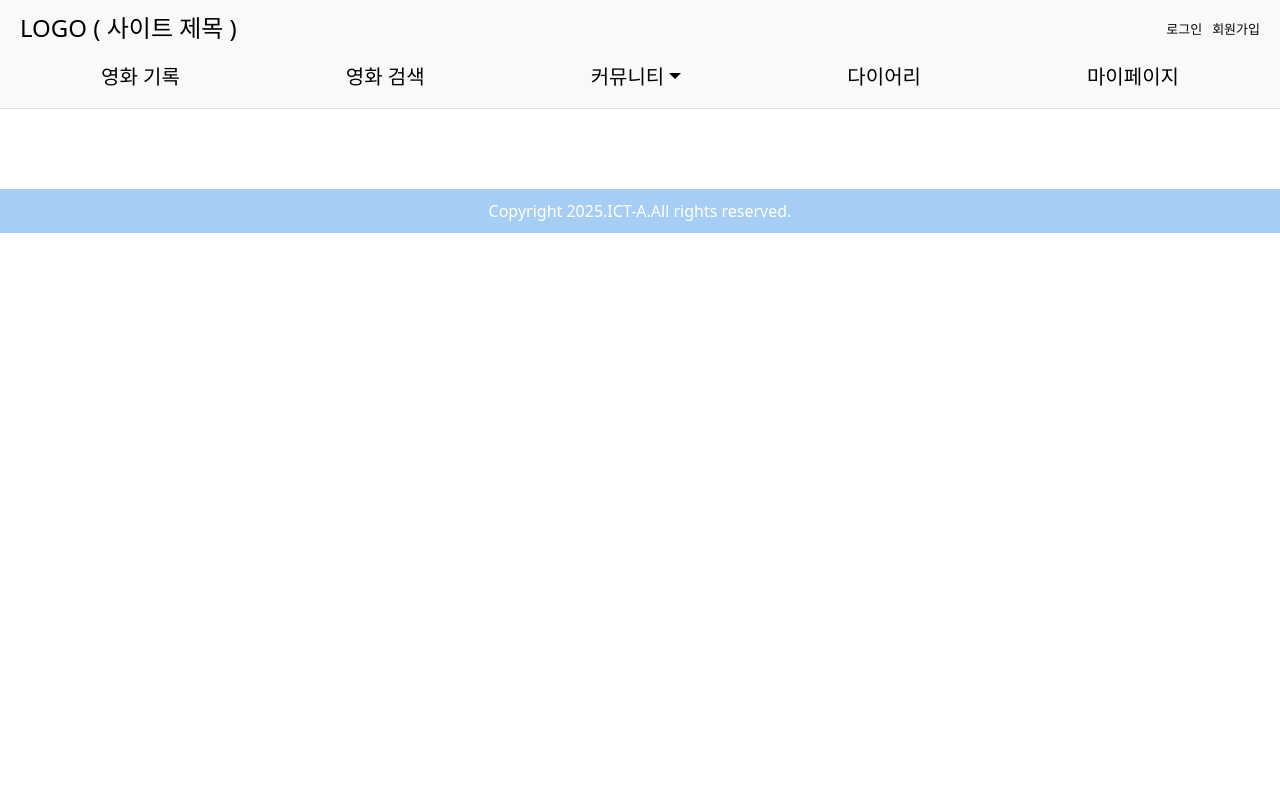
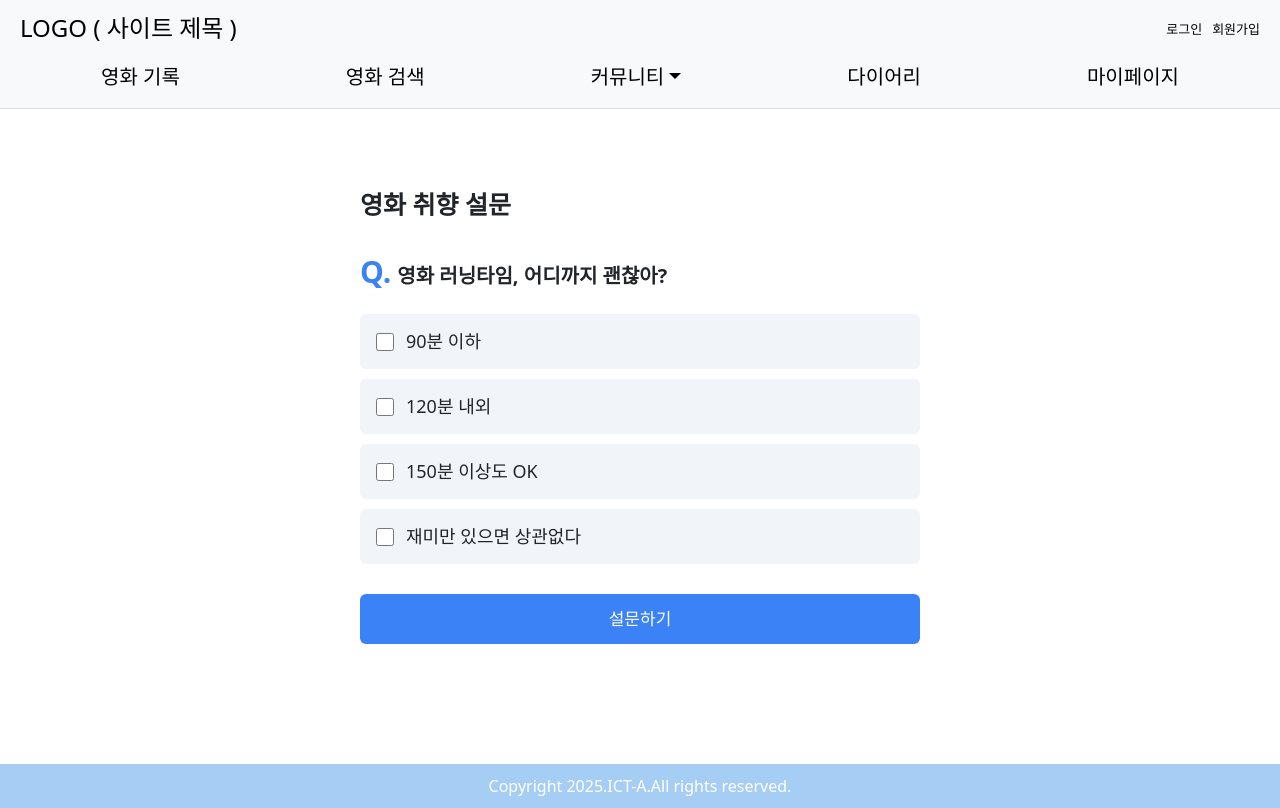
Before and after one commit to ICT-4-A/Frontend, a React (Create React App) app: page /survey/detail in a window 1280 px wide. Built offline with nearby package versions, Linux system fonts and the light colour scheme.

Commit message:
Feat: 설문조사 디테일 페이지 UI 구현

```diff
--- a/src/components/Navbar.tsx
+++ b/src/components/Navbar.tsx
@@ -60,6 +60,11 @@ const Navbar: React.FC = () => {
                     설문조사
                   </Link>
                 </li>
+                <li>
+                  <Link className="dropdown-item" to="/survey/detail">
+                    설문조사 Detail
+                  </Link>
+                </li>
               </ul>
             </li>
 
--- /dev/null
+++ b/src/contents/Survey/SurveryDetail.css
@@ -0,0 +1,80 @@
+.survey-wrap {
+  max-width: 600px;
+  margin: 60px auto;
+  padding: 0 20px;
+}
+
+.survey-title {
+  font-size: 25px;
+  font-weight: bold;
+  margin-bottom: 30px;
+}
+
+.survey-box {
+  background-color: #ffffff;
+}
+
+.survey-question {
+  font-size: 20px;
+  font-weight: 700;
+  margin-bottom: 20px;
+}
+
+.Q-mark {
+  color: #3b82f6;
+  font-size: 30px;
+  font-weight: bold;
+  margin-right: 6px;
+}
+
+.survey-options {
+  list-style: none;
+  padding: 0;
+  margin: 0 0 30px 0;
+}
+
+.option-item {
+  display: flex;
+  align-items: center;
+  gap: 10px;
+  background-color: #f1f5f9;
+  padding: 14px 16px;
+  border-radius: 6px;
+  margin-bottom: 10px;
+  cursor: pointer;
+}
+
+.option-item input {
+  cursor: pointer;
+}
+.option-item {
+  display: flex;
+  align-items: center;
+  gap: 12px;
+  cursor: pointer;
+}
+
+.survey-checkbox {
+  width: 18px;
+  height: 18px;
+  accent-color: #3b82f6;
+}
+.answer-option{
+    font-size: 18px;
+    font-weight: 500;
+}
+
+.submit-btn {
+  width: 100%;
+  padding: 12px;
+  background-color: #3b82f6;
+  color: #fff;
+  border: none;
+  border-radius: 6px;
+  font-size: 17px;
+  cursor: pointer;
+}
+
+.submit-btn:hover {
+  background-color: #2563eb;
+}
--- /dev/null
+++ b/src/contents/Survey/SurveryDetail.tsx
@@ -0,0 +1,51 @@
+import React from "react";
+import "./SurveryDetail.css";
+
+const SurveryDetail: React.FC = () => {
+  return (
+    <div className="survey-wrap">
+      <h2 className="survey-title">영화 취향 설문</h2>
+
+      <div className="survey-box">
+        <p className="survey-question">
+          <span className="Q-mark">Q.</span>
+          영화 러닝타임, 어디까지 괜찮아?
+        </p>
+
+        <ul className="survey-options">
+          <li>
+            <label className="option-item">
+              <input type="checkbox" className="survey-checkbox"/>
+              <span className="answer-option">90분 이하</span>
+            </label>
+          </li>
+
+          <li>
+            <label className="option-item">
+              <input type="checkbox" className="survey-checkbox"/>
+              <span className="answer-option">120분 내외</span>
+            </label>
+          </li>
+
+          <li>
+            <label className="option-item">
+              <input type="checkbox" className="survey-checkbox"/>
+              <span className="answer-option">150분 이상도 OK</span>
+            </label>
+          </li>
+
+          <li>
+            <label className="option-item">
+              <input type="checkbox" className="survey-checkbox" />
+              <span className="answer-option">재미만 있으면 상관없다</span>
+            </label>
+          </li>
+        </ul>
+
+        <button className="submit-btn">설문하기</button>
+      </div>
+    </div>
+  );
+};
+
+export default SurveryDetail;
--- a/src/router/AppRoutes.tsx
+++ b/src/router/AppRoutes.tsx
@@ -27,6 +27,8 @@ import MovieSearch from "../contents/Movie/MovieSearch";
 import FindID from "../contents/Login/Find";
 import SurveyForm from "../contents/Survey/SurveyForm";
 import Survey from "../contents/Survey/Survey";
+import SurveryDetail from "../contents/Survey/SurveryDetail";
+
 
 const AppRoutes: React.FC = () => {
   const routeList = [
@@ -63,6 +65,7 @@ const AppRoutes: React.FC = () => {
 
     {path:"/survey/surveyform", element:<SurveyForm />},
     { path: "/survey", element: <Survey /> },
+    { path: "/survey/detail", element: <SurveryDetail /> }
   ];
 
   return (
```
